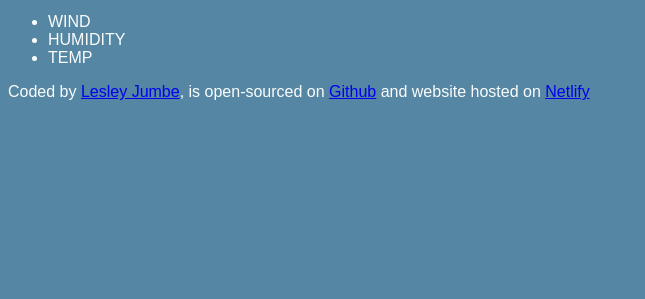
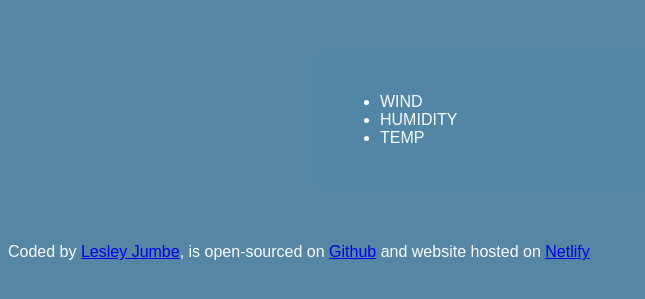
Before and after one commit to Lejayzm/shecode-weather-app-project, a plain HTML site: page index.html in a window 1280 px wide. Shown: the part 309-608 px from the top of the page, without its empty margins (0-645 px from the left). Drawn offline with Linux system fonts and the light colour scheme.

Commit message:
update to main weather feature

```diff
--- a/index.html
+++ b/index.html
@@ -19,7 +19,7 @@
         <h1>19°C</h1>
       </div>
       <div class="icon">🌧️</div>
-      <div>
+      <div class="weather-feature">
         <ul>
           <li>WIND</li>
           <li>HUMIDITY</li>
--- a/src/index.css
+++ b/src/index.css
@@ -12,3 +12,12 @@ h1{
 .icon{
  font-size: 80px;
 }
+
+.weather-feature{
+background: #5186A6;
+border-color: #5F8FAB;
+border-radius: 24px;
+max-width: 600px;
+margin: 50px auto;
+padding: 30px;
+}
```
